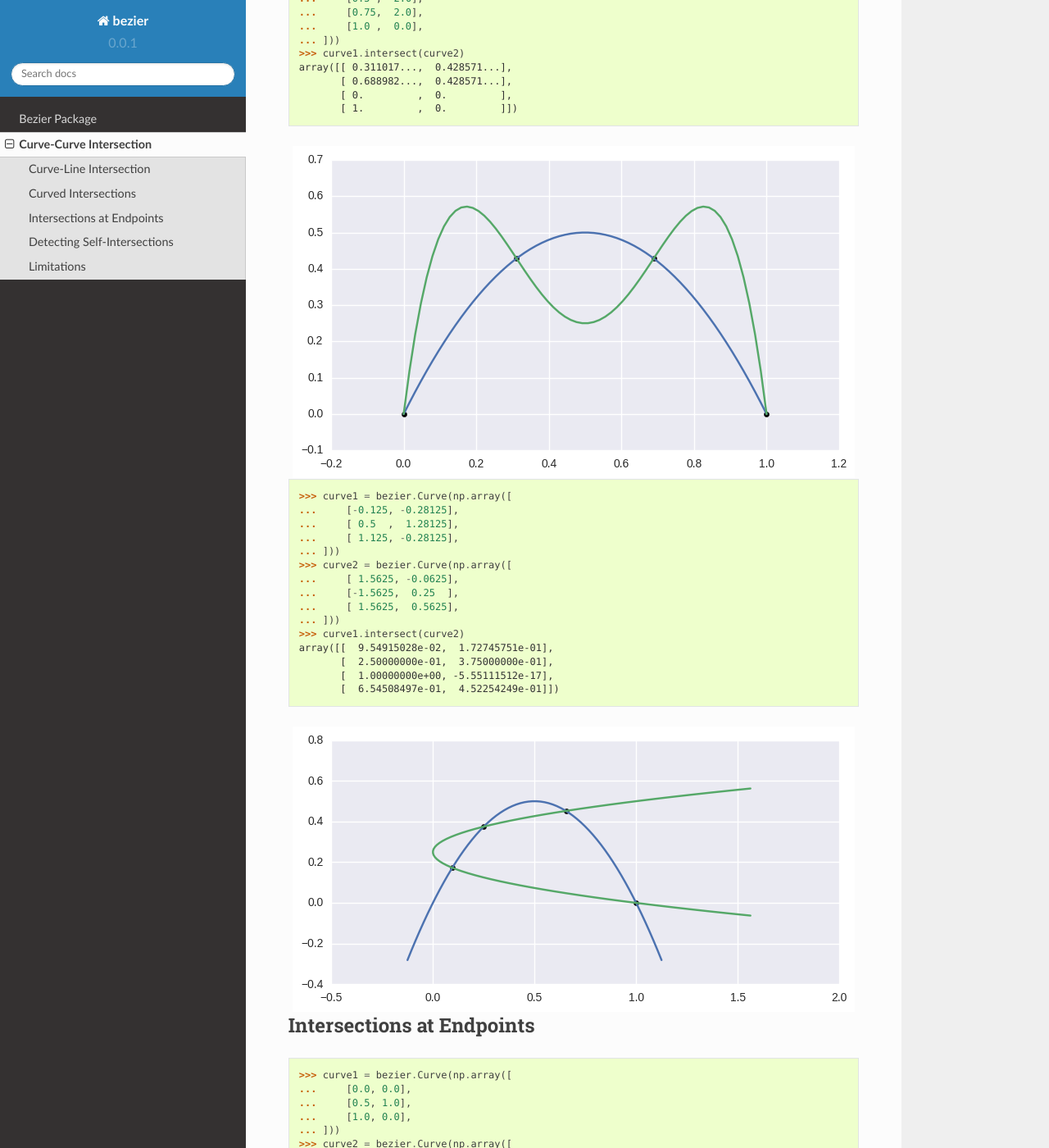
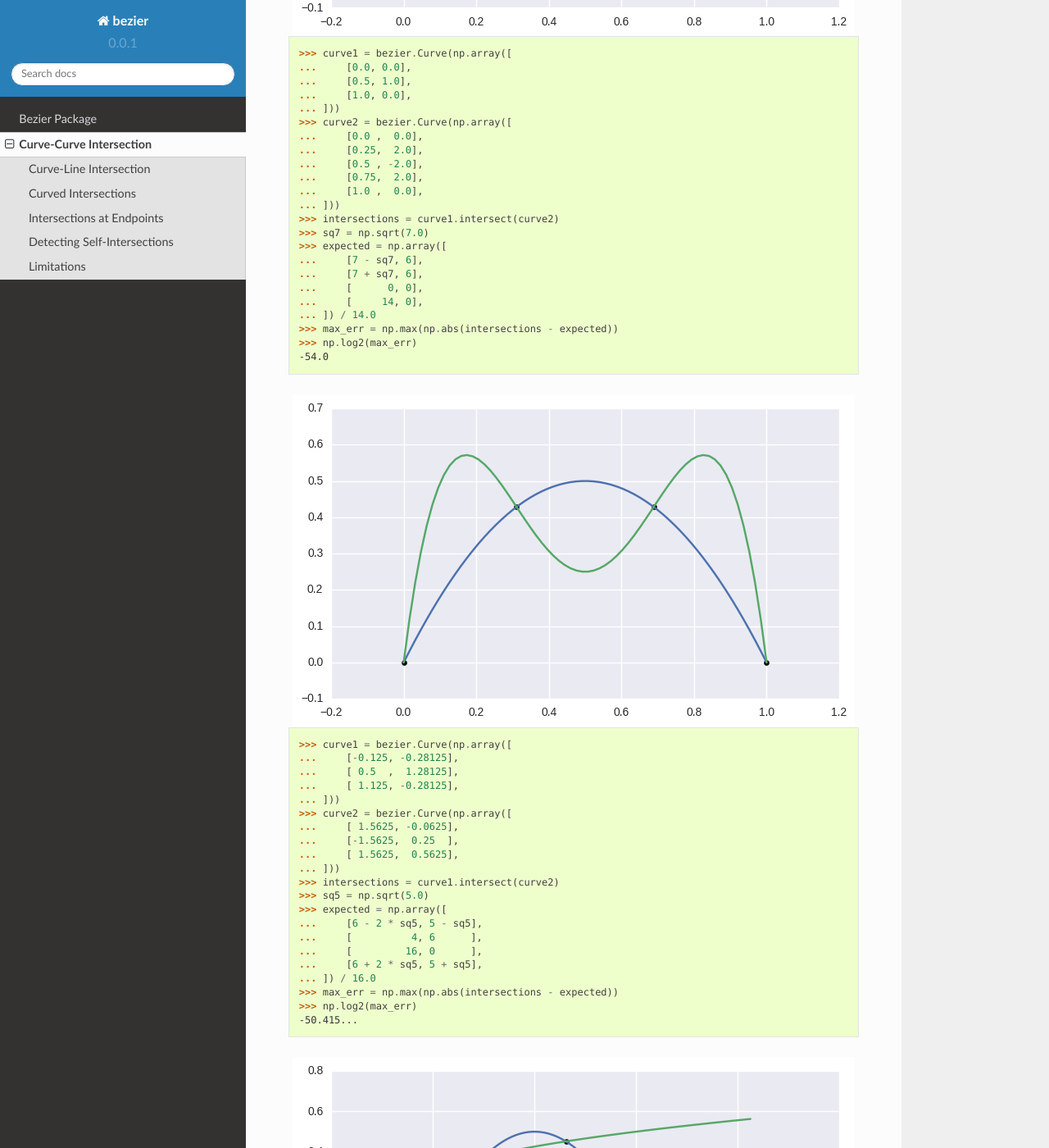
Before and after one commit to dhermes/bezier, a Sphinx documentation site: the page built from docs/curve-curve-intersection.rst, in a window 1280 px wide and 1400 px high, scrolled down 6848 px. Shown: the whole window at 82% size. Built offline with Sphinx 7.4.7 and the Read the Docs theme 2.0.0, drawn with Linux system fonts in a browser that asks for light colours; some of the changed text lies outside the part shown.

Commit message:
Tiny tweak to curve-curve doc.

```diff
--- a/docs/curve-curve-intersection.rst
+++ b/docs/curve-curve-intersection.rst
@@ -170,15 +170,21 @@ numbers, we can compute the intersection to machine precision:
    ...     [0.625, -0.5],
    ...     [0.125,  0.5],
    ... ]))
-   >>> curve1.intersect(curve2)
-   array([[ 0.214514..., 0.336996...],
-          [ 0.910485..., 0.163003...]])
+   >>> intersections = curve1.intersect(curve2)
+   >>> sq31 = np.sqrt(31.0)
+   >>> expected = np.array([
+   ...     [36 - 4 * sq31, 16 + sq31],
+   ...     [36 + 4 * sq31, 16 - sq31],
+   ... ]) / 64.0
+   >>> max_err = np.max(np.abs(intersections - expected))
+   >>> np.log2(max_err)
+   -54.0
 
 .. image:: images/test_curves1_and_2.png
    :align: center
 
 .. doctest:: intersect-1-7
-   :options: +ELLIPSIS, +NORMALIZE_WHITESPACE
+   :options: +NORMALIZE_WHITESPACE
 
    >>> curve1 = bezier.Curve(np.array([
    ...     [0.0, 0.0],
@@ -190,15 +196,21 @@ numbers, we can compute the intersection to machine precision:
    ...     [0.5, 0.234375],
    ...     [1.0, 0.265625],
    ... ]))
-   >>> curve1.intersect(curve2)
-   array([[ 0.151844...,  0.257575...],
-          [ 0.848155...,  0.257575...]])
+   >>> intersections = curve1.intersect(curve2)
+   >>> sq33 = np.sqrt(33.0)
+   >>> expected = np.array([
+   ...     [33 - 4 * sq33, 17],
+   ...     [33 + 4 * sq33, 17],
+   ... ]) / 66.0
+   >>> max_err = np.max(np.abs(intersections - expected))
+   >>> np.log2(max_err)
+   -54.0
 
 .. image:: images/test_curves1_and_7.png
    :align: center
 
 .. doctest:: intersect-1-13
-   :options: +ELLIPSIS, +NORMALIZE_WHITESPACE
+   :options: +NORMALIZE_WHITESPACE
 
    >>> curve1 = bezier.Curve(np.array([
    ...     [0.0, 0.0],
@@ -212,11 +224,17 @@ numbers, we can compute the intersection to machine precision:
    ...     [0.75,  2.0],
    ...     [1.0 ,  0.0],
    ... ]))
-   >>> curve1.intersect(curve2)
-   array([[ 0.311017...,  0.428571...],
-          [ 0.688982...,  0.428571...],
-          [ 0.         ,  0.         ],
-          [ 1.         ,  0.         ]])
+   >>> intersections = curve1.intersect(curve2)
+   >>> sq7 = np.sqrt(7.0)
+   >>> expected = np.array([
+   ...     [7 - sq7, 6],
+   ...     [7 + sq7, 6],
+   ...     [      0, 0],
+   ...     [     14, 0],
+   ... ]) / 14.0
+   >>> max_err = np.max(np.abs(intersections - expected))
+   >>> np.log2(max_err)
+   -54.0
 
 .. image:: images/test_curves1_and_13.png
    :align: center
@@ -234,11 +252,17 @@ numbers, we can compute the intersection to machine precision:
    ...     [-1.5625,  0.25  ],
    ...     [ 1.5625,  0.5625],
    ... ]))
-   >>> curve1.intersect(curve2)
-   array([[  9.54915028e-02,  1.72745751e-01],
-          [  2.50000000e-01,  3.75000000e-01],
-          [  1.00000000e+00, -5.55111512e-17],
-          [  6.54508497e-01,  4.52254249e-01]])
+   >>> intersections = curve1.intersect(curve2)
+   >>> sq5 = np.sqrt(5.0)
+   >>> expected = np.array([
+   ...     [6 - 2 * sq5, 5 - sq5],
+   ...     [          4, 6      ],
+   ...     [         16, 0      ],
+   ...     [6 + 2 * sq5, 5 + sq5],
+   ... ]) / 16.0
+   >>> max_err = np.max(np.abs(intersections - expected))
+   >>> np.log2(max_err)
+   -50.415...
 
 .. image:: images/test_curves21_and_22.png
    :align: center
```
Also changed, not shown: other parts of docs/curve-curve-intersection.rst (+1 -1 lines).
